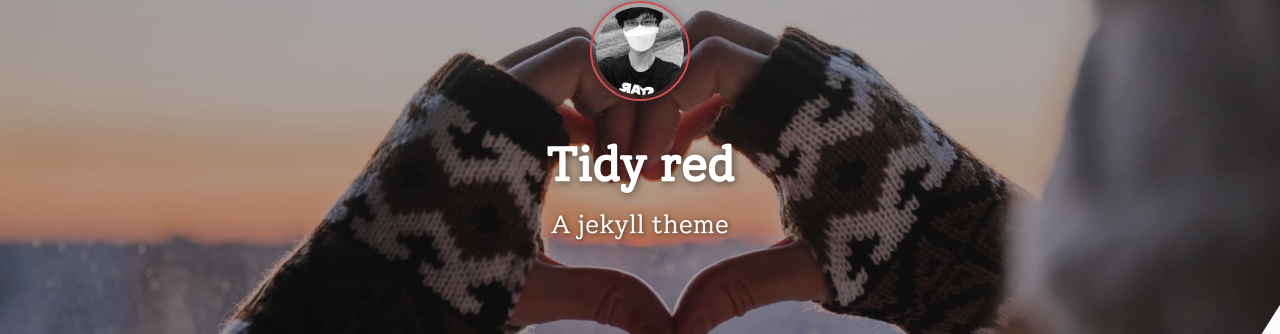
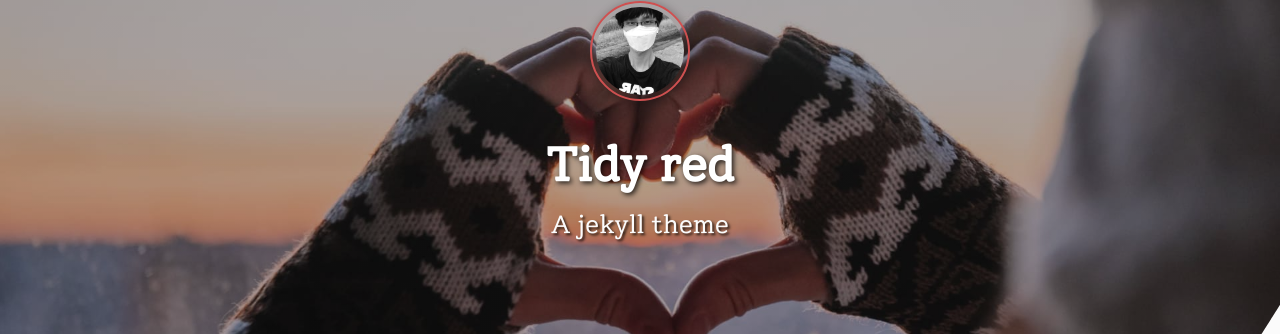
Before and after one commit to selosele/jekyll-theme-tidyred, a Jekyll site: the page built from index.html, in a window 1280 px wide. Shown: the part 179-513 px from the top of the page. Built offline with Jekyll 4.4.1, drawn with Linux system fonts in a browser that asks for light colours; the list of posts is cut into pages by our own code; a style sheet for code colours, icons or effects is not loaded.

Commit message:
페이지 타이틀/서브타이틀 텍스트 그림자 더 진하게 수정

```diff
--- a/_sass/tidy-red/_mixins.scss
+++ b/_sass/tidy-red/_mixins.scss
@@ -84,7 +84,7 @@
       padding-bottom: 0;
       border-bottom: 0;
       color: $grey12;
-      text-shadow: 1px 1px .2em rgba(0,0,0,.6);
+      text-shadow: 2px 2px .1em rgba(0,0,0,.8);
    }
 }
 
@@ -97,7 +97,7 @@
    line-height: 1.5;
    letter-spacing: .01em;
    color: $grey07;
-   text-shadow: 1px 1px .2em rgba(0,0,0,.6);
+   text-shadow: 2px 2px .1em rgba(0,0,0,.8);
 }
 
 // clearfix
```
